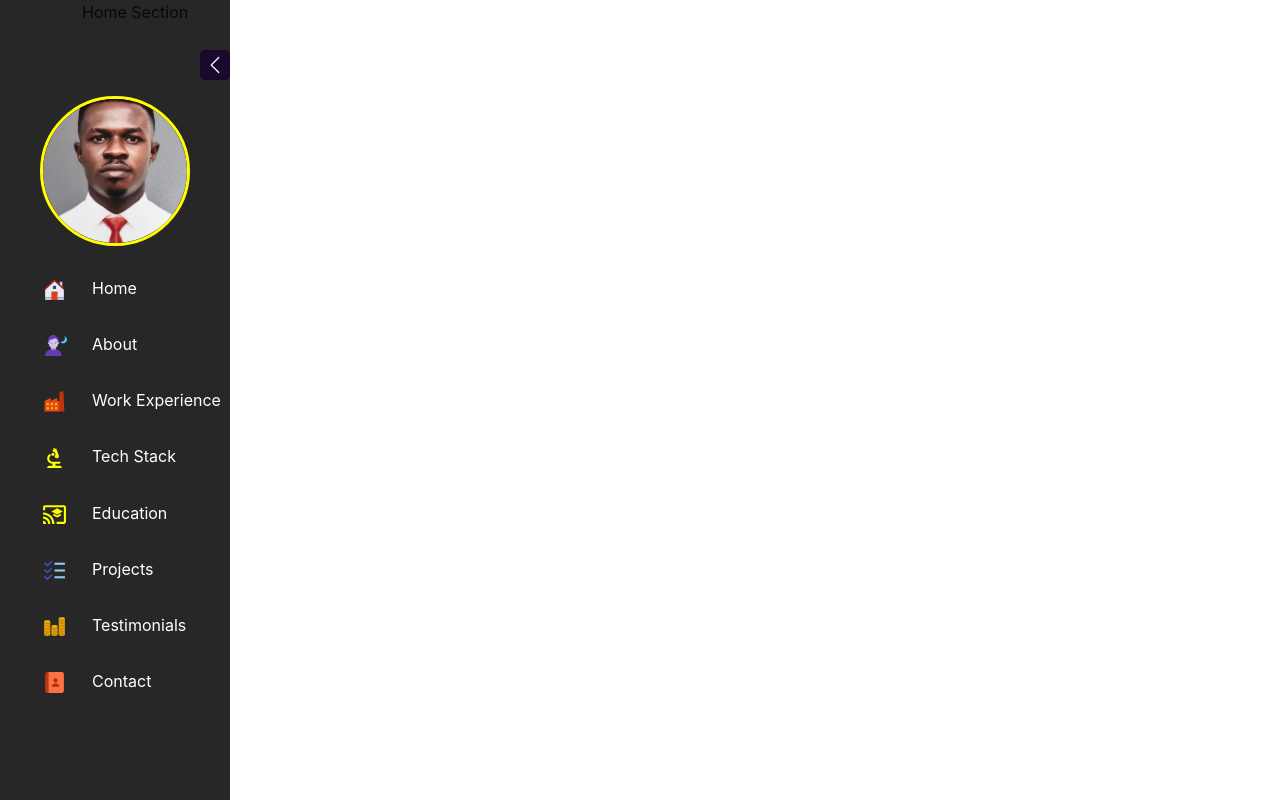
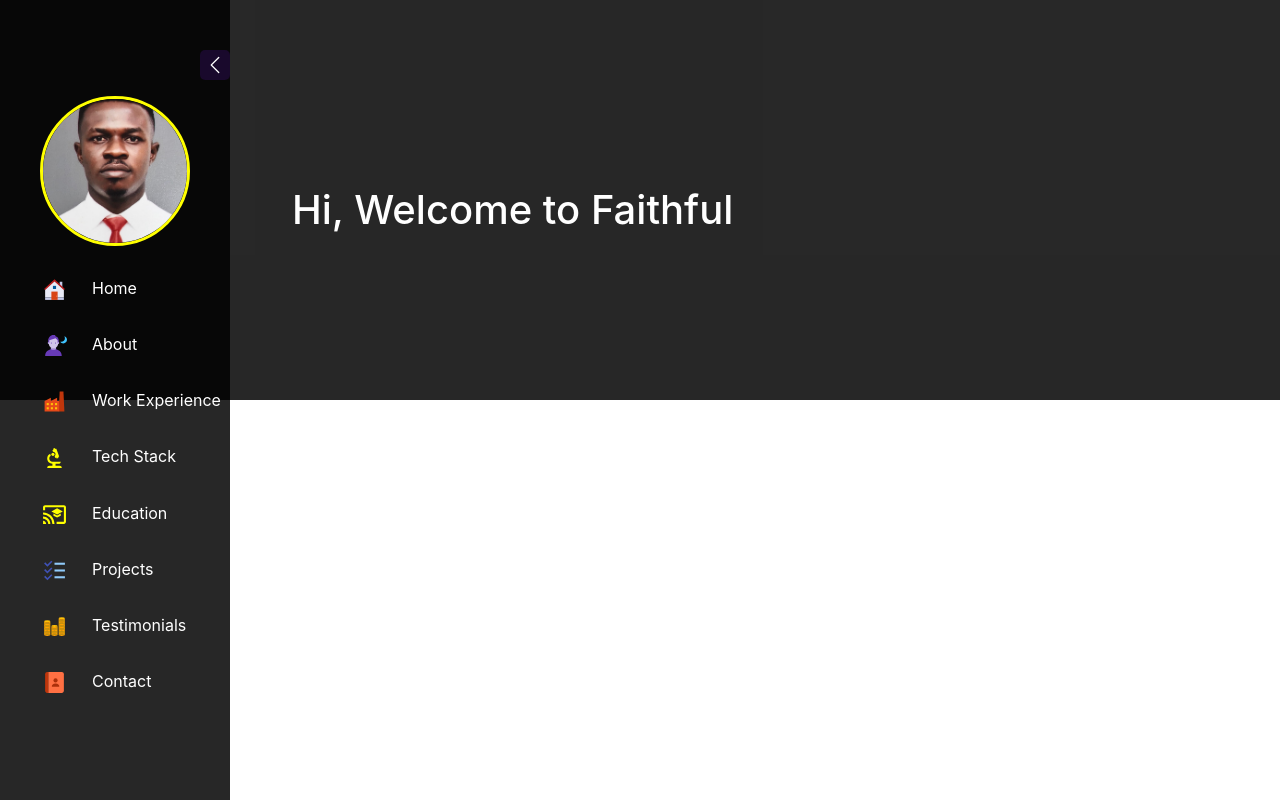
Before and after one commit to faithfulonoriobakpo/portfolio-website-react, a React (Create React App) app in the folder Frontend/: page / in a window 1280 px wide. Built offline with nearby package versions, Linux system fonts and the light colour scheme.

Commit message:
Added styles and content to Home component

```diff
--- a/Frontend/src/Components/Home/Home.css
+++ b/Frontend/src/Components/Home/Home.css
@@ -0,0 +1,11 @@
+.home {
+    height: 400px;
+    color: white;
+}
+.home-content h1{
+    display: flex;
+    justify-content: center;
+    margin: auto;
+    line-height: 400px;
+    padding: 10px;
+}
--- a/Frontend/src/Components/Home/Home.js
+++ b/Frontend/src/Components/Home/Home.js
@@ -3,7 +3,11 @@ import './Home.css';
 
 const Home = () => {
   return (
-    <div>Home Section</div>
+    <div className='container-fluid home'>
+      <div className='container home-content'>
+        <h1>Hi, Welcome to Faithful Onoriobakpo's Page!</h1>
+      </div>
+    </div>
   )
 }
 
--- a/Frontend/src/Components/Sidebar/Sidebar.css
+++ b/Frontend/src/Components/Sidebar/Sidebar.css
@@ -1,6 +1,6 @@
 .sidebar-section {
     display: flex;
-    /* background-color: #030303da; */
+    background-color: #030303da;
 }
 
 .sidebar {
--- a/Frontend/src/Components/Sidebar/Sidebar.js
+++ b/Frontend/src/Components/Sidebar/Sidebar.js
@@ -21,7 +21,7 @@ const Sidebar = () => {
             <Sidelist showProfilePic={expandSideBar} />
         </div>
 
-        <div className='container'>
+        <div className='container' style={{'padding': '0 200px'}}>
             <Home />
         </div>
     </div>
```
Also changed, not shown: 1 other file (tests, documents, lock files or other folders).
